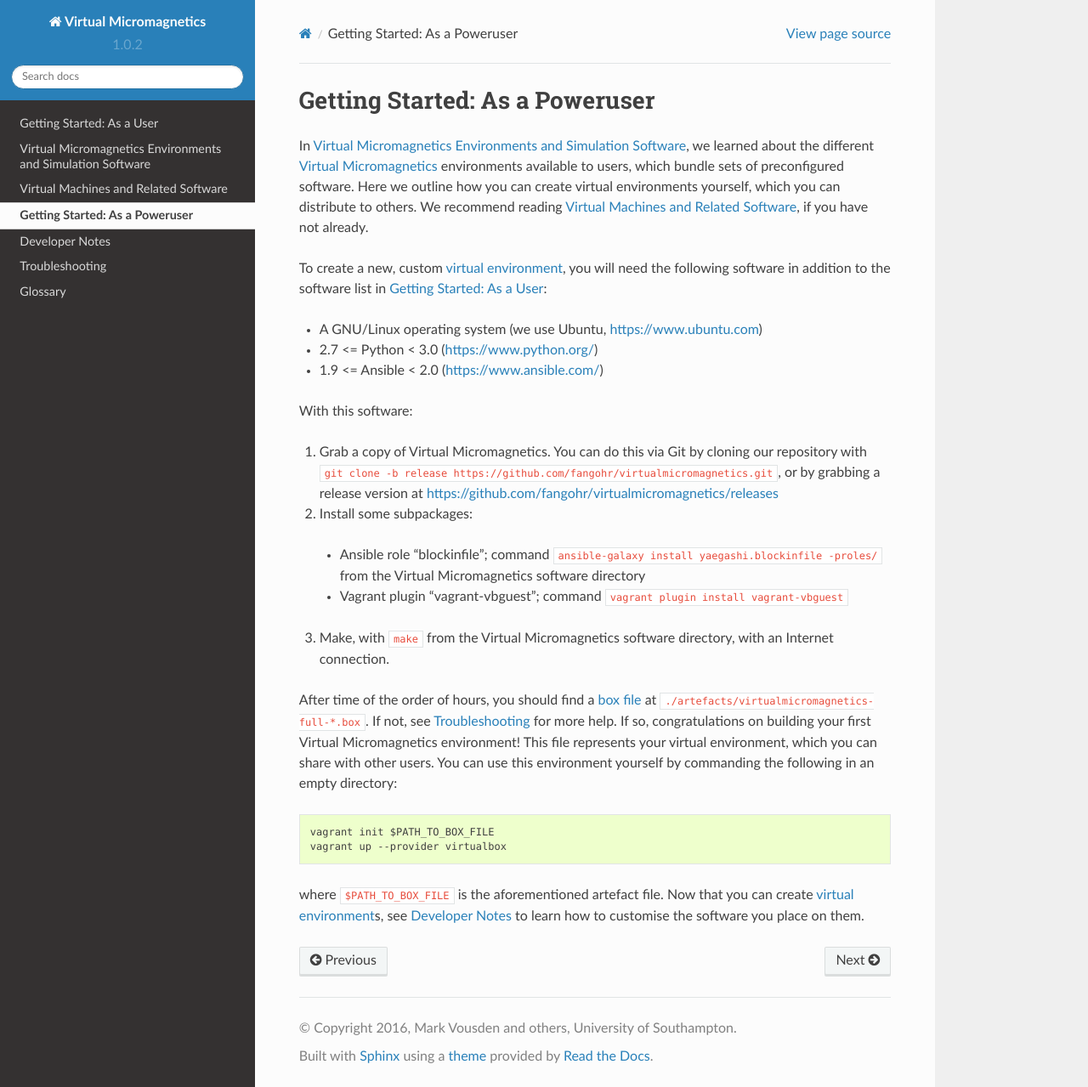
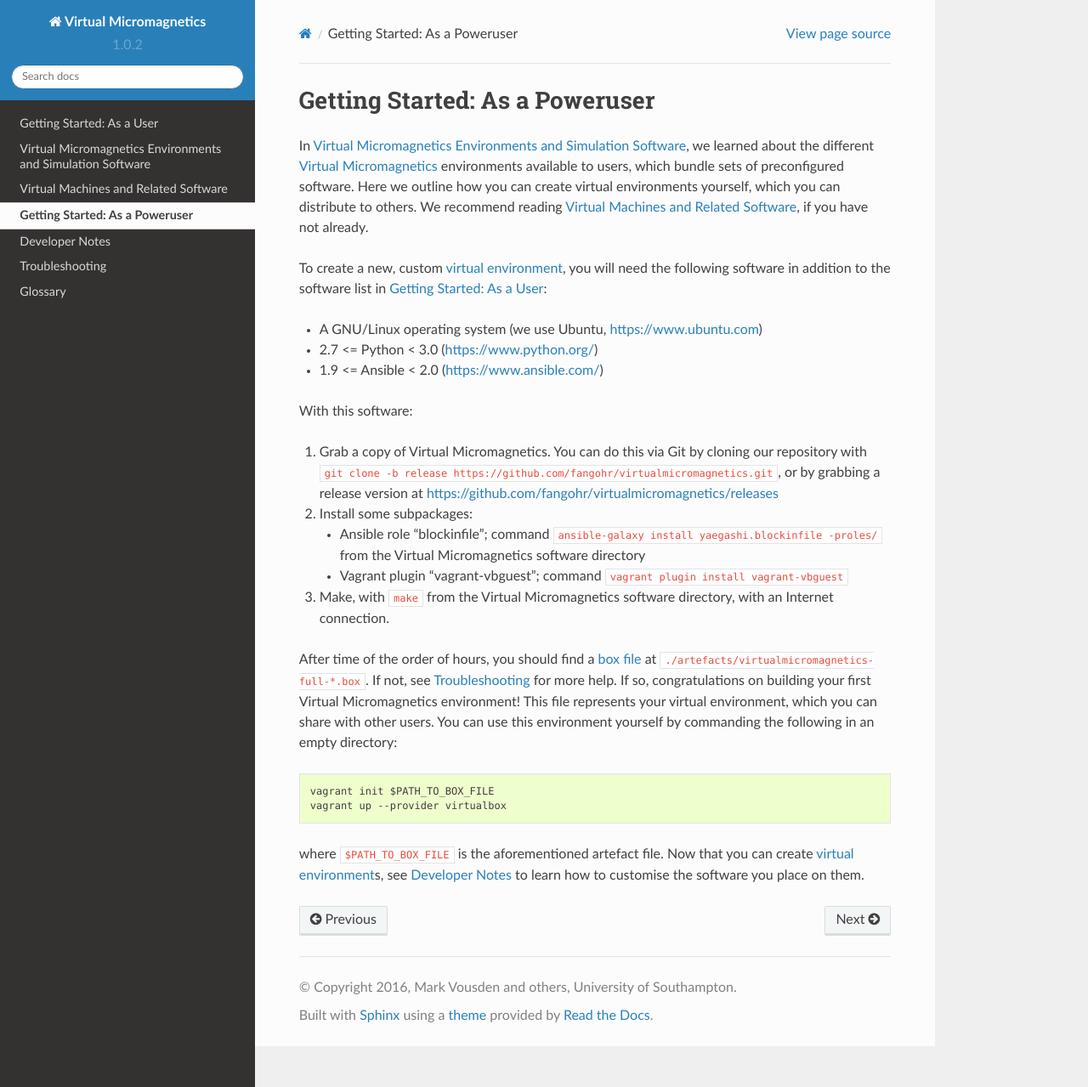
Before and after one commit to computationalmodelling/virtualmicromagnetics, a Sphinx documentation site: the page built from docs/getting-started-poweruser.rst, in a window 1280 px wide and 1279 px high. Shown: the whole window at 85% size. Built offline with Sphinx 7.4.7 and the Read the Docs theme 2.0.0, drawn with Linux system fonts in a browser that asks for light colours.

Commit message:
DOC-026: Fix indentation.

```diff
--- a/docs/getting-started-poweruser.rst
+++ b/docs/getting-started-poweruser.rst
@@ -25,12 +25,13 @@
    release version at https://github.com/fangohr/virtualmicromagnetics/releases
 
 2. Install some subpackages:
- - Ansible role "blockinfile"; command ``ansible-galaxy install
-   yaegashi.blockinfile -proles/`` from the Virtual Micromagnetics software
-   directory
 
- - Vagrant plugin "vagrant-vbguest"; command ``vagrant plugin install
-   vagrant-vbguest``
+   - Ansible role "blockinfile"; command ``ansible-galaxy install
+     yaegashi.blockinfile -proles/`` from the Virtual Micromagnetics software
+     directory
+
+   - Vagrant plugin "vagrant-vbguest"; command ``vagrant plugin install
+     vagrant-vbguest``
 
 3. Make, with ``make`` from the Virtual Micromagnetics software directory, with
    an Internet connection.
```
